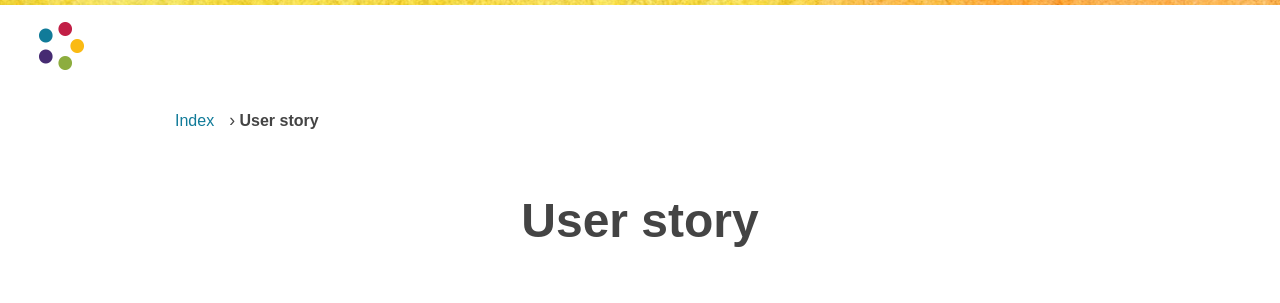
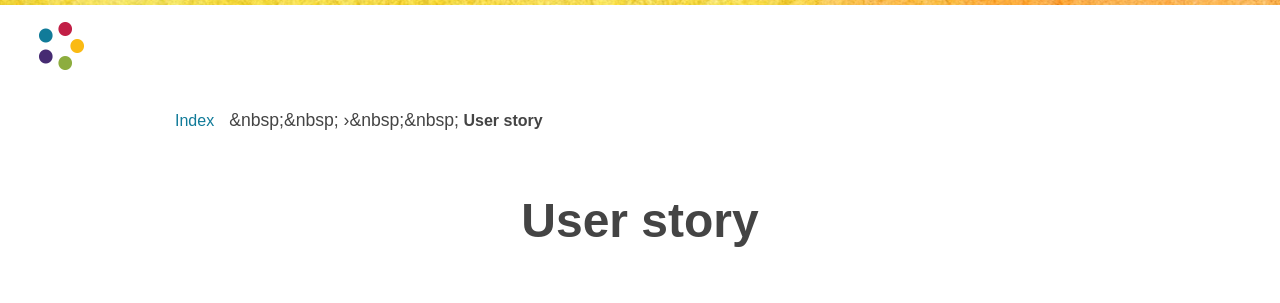
Before and after one commit to content-strategy-forum/csf-glossary, a Jekyll site: the page built from user-story.md, in a window 1280 px wide. Shown: the top 303 px of the page. Built offline with Jekyll 4.4.1, drawn with Linux system fonts in a browser that asks for light colours; some web fonts are replaced.

Commit message:
spacer me cadet

```diff
--- a/assets/main.css
+++ b/assets/main.css
@@ -155,11 +155,11 @@ nav a {
 
 .breadcrumb li:after {
 	font-size: 1.1rem;
-	content: "\203A"; /*Inserts a guillemet after each path link.*/
+	content: "&nbsp;&nbsp; \203A &nbsp;&nbsp;"; /*Inserts a guillemet and space after each path link.*/
 }
 
 .breadcrumb li:last-child { font-weight: bold; }
-.breadcrumb li:last-child:after { content: ""; } /*Removes guillemet after last path item.*/
+.breadcrumb li:last-child:after { content: ""; } /*Removes guillemet and space after last path item.*/
 
 .breadcrumb a {
 	line-height: 2;
```
